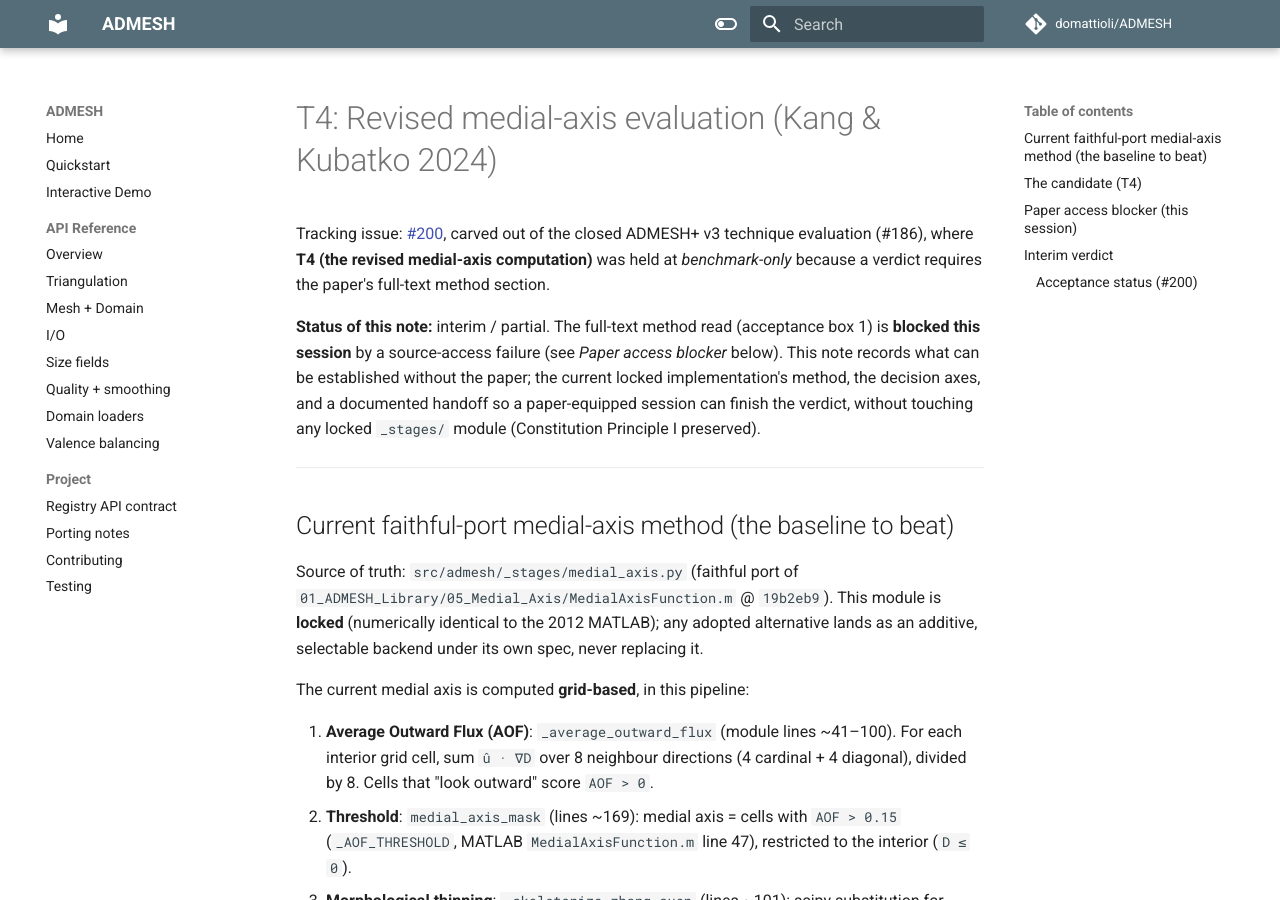
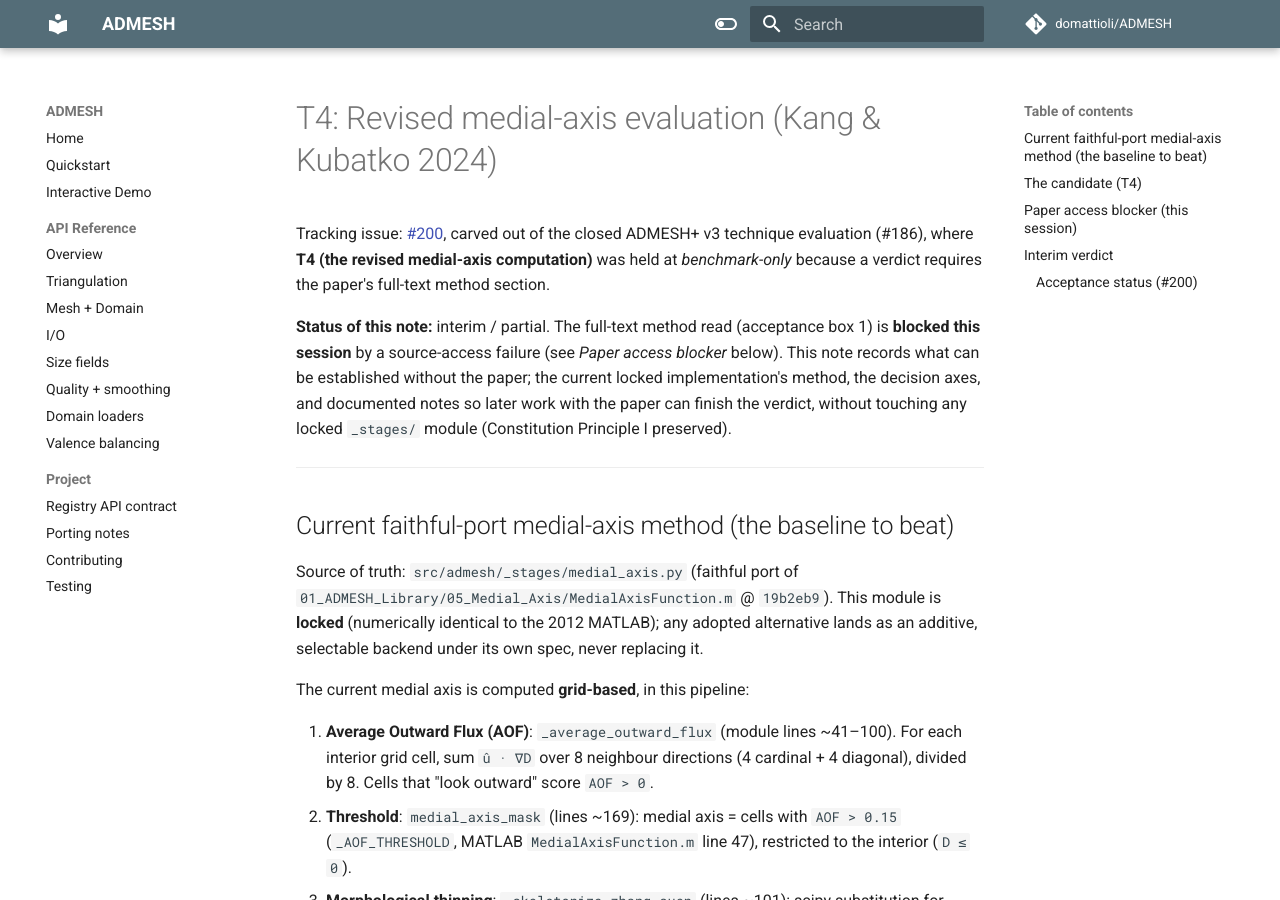
Before and after one commit to domattioli/ADMESH, an MkDocs documentation site: the page built from docs/upstream/medial-axis-T4-evaluation.md, in a window 1280 px wide and 900 px high. Built offline with MkDocs 1.6.1 and Material for MkDocs 9.7.7, drawn with Linux system fonts in a browser that asks for light colours; comment, search, counter and statistics services are not loaded; some of the changed text lies outside the part shown.

Commit message:
docs: remove agent workflow wording

```diff
--- a/docs/upstream/medial-axis-T4-evaluation.md
+++ b/docs/upstream/medial-axis-T4-evaluation.md
@@ -8,8 +8,8 @@
 **Status of this note:** interim / partial. The full-text method read (acceptance box 1)
 is **blocked this session** by a source-access failure (see *Paper access blocker* below).
 This note records what can be established without the paper; the current locked
-implementation's method, the decision axes, and a documented handoff so a
-paper-equipped session can finish the verdict, without touching any locked
+implementation's method, the decision axes, and documented notes so later
+work with the paper can finish the verdict, without touching any locked
 `_stages/` module (Constitution Principle I preserved).
 
 ---
@@ -101,7 +101,7 @@
 section is the only remaining path to acceptance box 1; no further route-hunting is
 worthwhile from a rotation session.
 
-**Handoff:** the baseline runtime + robustness benchmark (box 2) is **already done**; see
+**Note:** the baseline runtime + robustness benchmark (box 2) is **already done**; see
 `T4-medial-axis-benchmark.md` + `scripts/bench_medial_axis.py` + `output/T4_medial_baseline.json`
 (analytic disk/annulus/thin-channel giving exact error, plus the real WNAT coastal fixture).
 What remains is box 1 (full-text method summary, blocked, see above) and box 3 (verdict).
@@ -121,7 +121,7 @@
 
 ### Acceptance status (#200)
 
-- [ ] Full-text medial-axis method summarized: **blocked** (paper 403; handoff recorded).
+- [ ] Full-text medial-axis method summarized: **blocked** (paper 403; notes recorded).
 - [x] Runtime + robustness benchmark of the baseline `_stages/medial_axis.py`: **done** in
   `T4-medial-axis-benchmark.md` (analytic disk/annulus/thin-channel + real WNAT coastal
   fixture). Octree fixtures are point-set octree-stage inputs, not medial-axis SDF grids, so
```
Also changed, not shown: CHANGELOG.md (+1 -1 lines).
